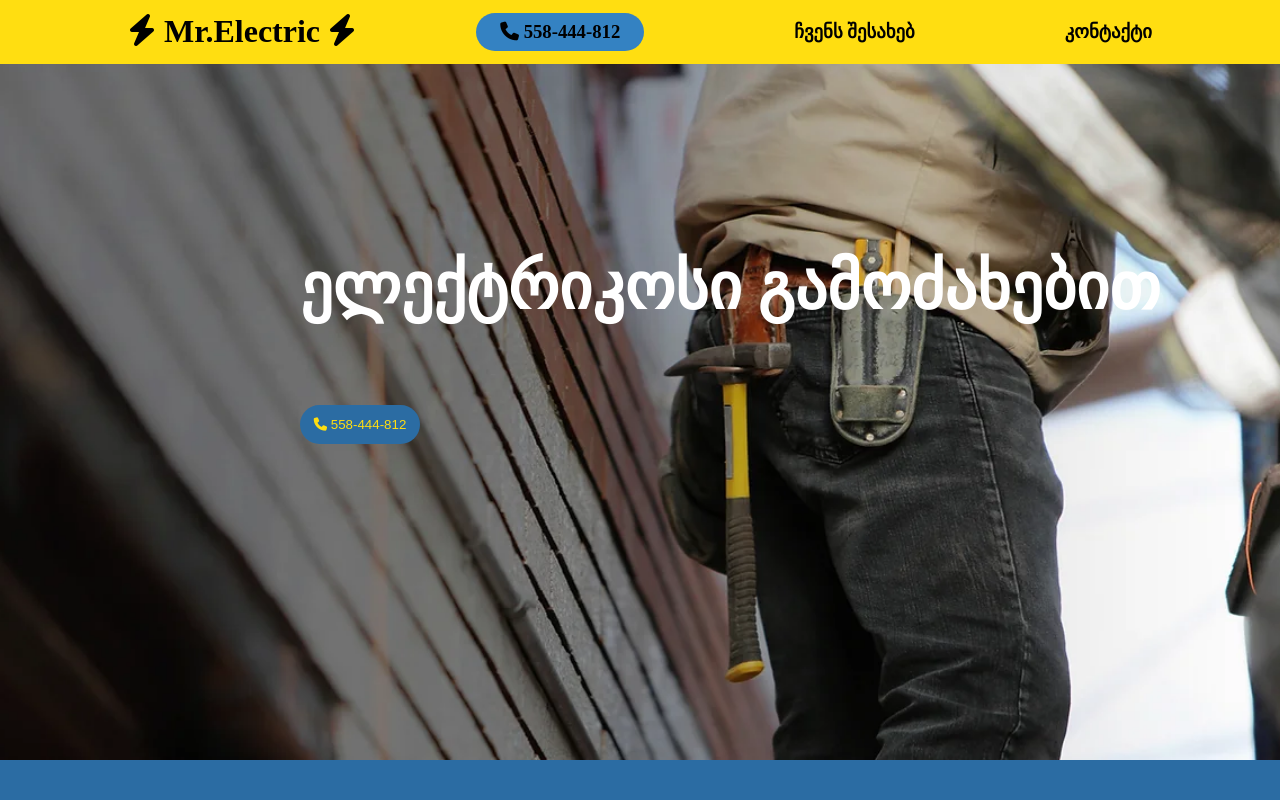
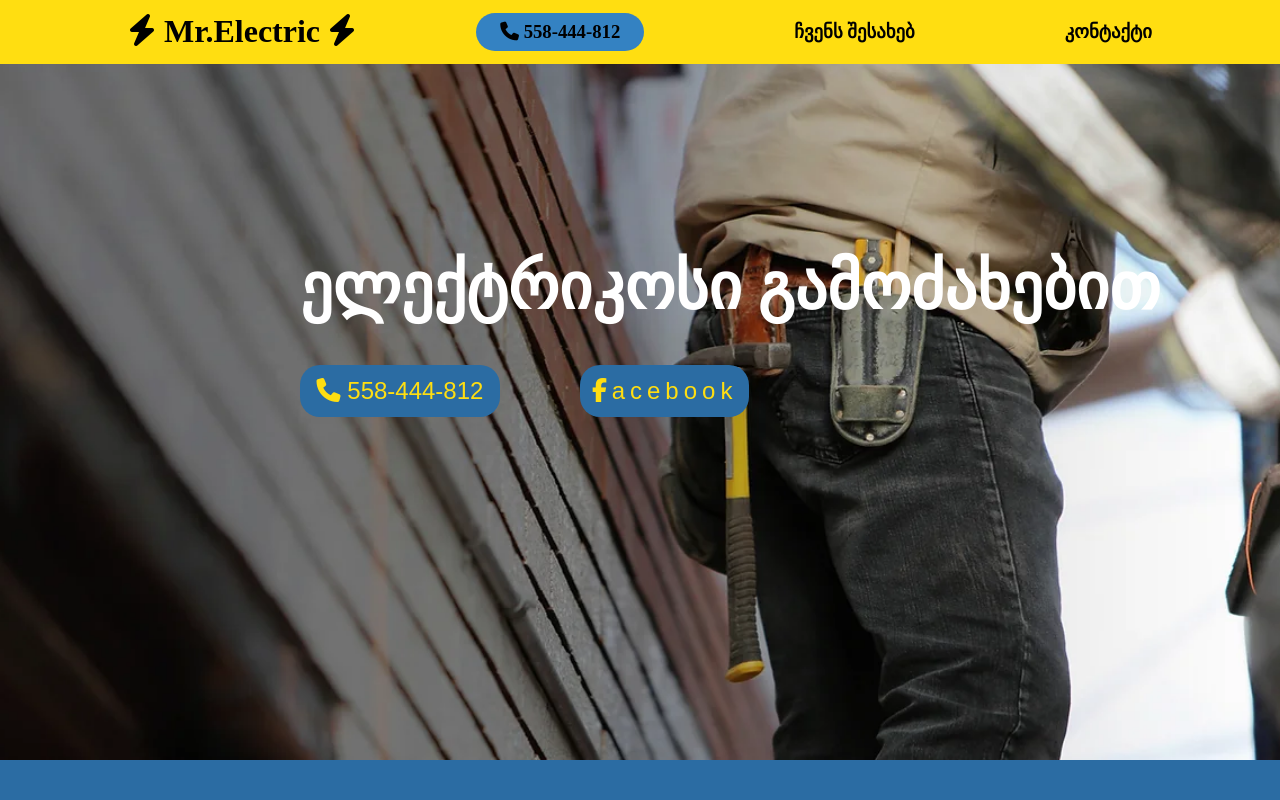
Before and after one commit to toko09/EService, an Angular app: page / in a window 1280 px wide. Shown: the top 800 px of the page. Built offline with nearby package versions, Linux system fonts and the light colour scheme; a web font is replaced by a local one.

Commit message:
fb button

```diff
--- a/src/app/components/landing/landing.component.css
+++ b/src/app/components/landing/landing.component.css
@@ -14,6 +14,32 @@
     flex-direction: column;
     gap: 40px;
 }
+.number{
+    display: flex;
+    gap: 80px;
+
+}
+.facebook{
+    padding: 12px;
+    border-radius: 20px;
+    border: none;
+    background-color: #2B6CA3;
+    color:#FFDE11 ;
+    transition: color 1000ms ease;
+    text-wrap: nowrap;
+    font-size: 24px;
+    letter-spacing: 5px;
+
+}
+.facebook >a>i {
+    margin-right: -12px;
+}
+.facebook >a{
+    text-decoration: none;
+    color:inherit ;
+    /* color: inherit; */
+}
+
 
 .contact{
     background-color: #2B6CA3;
@@ -98,7 +124,7 @@
     transition: color 1000ms ease;
 }
 .call{
-    width: 120px;
+    width: 200px;
     padding: 12px;
     border-radius: 20px;
     border: none;
@@ -106,6 +132,7 @@
     background-color: #2B6CA3;
     transition: color 1000ms ease;
     text-wrap: nowrap;
+    font-size: 24px;
 }
 .bottomh3{
     font-size: 24px;
@@ -122,7 +149,7 @@ h2{
     border-radius: 10px;
     transition: color 1000ms ease;
 }
-.call:hover,.phone:hover,.svgs>a:hover{
+.call:hover,.phone:hover,.svgs>a:hover,.facebook:hover{
     background-color: #FFDE11;
     color: #2B6CA3;
     cursor: pointer;
@@ -172,4 +199,16 @@ h2{
         flex-direction: column;
         gap: 40px;
     }
+    .number{
+        display: flex;
+        flex-direction: column;
+        gap: 60px;
+    }
+    .facebook{
+        width: 200px;
+    }
+    .call{
+        font-size: 20px;
+        width: 200px;
+    }
 }
--- a/src/app/components/landing/landing.component.html
+++ b/src/app/components/landing/landing.component.html
@@ -1,10 +1,19 @@
 <div class="landingphoto" id="top">
   <div class="photocover">
     <h1 class="titleh1">ელექტრიკოსი გამოძახებით</h1>
-    <h2 class="number"></h2>
-    <button (click)="call()" class="call">
-      <i class="fa-solid fa-phone"></i> 558-444-812
-    </button>
+    <h2 class="number">
+
+      <button (click)="call()" class="call">
+        <i class="fa-solid fa-phone"></i> 558-444-812
+      </button>
+      <button class="facebook">
+        <a href="https://www.facebook.com/profile.php?id=61556020191422">
+
+          <i class="fa-brands fa-facebook-f"></i>
+          acebook
+        </a>
+      </button>
+    </h2>
   </div>
 </div>
 <div class="contact" id="contact">
```
